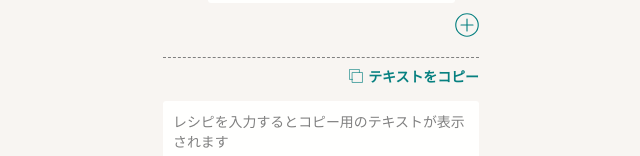
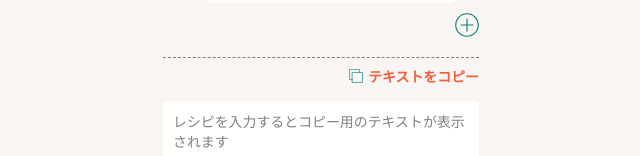
Before and after one commit to YukiAmakawa/RecipeFormatter, a Vue app: page / in a window 1280 px wide. Shown: the part 525-681 px from the top of the page, without its empty margins (319-959 px from the left). Built offline with nearby package versions, Linux system fonts and the light colour scheme.

Commit message:
fix: コピー文言の色変更

```diff
--- a/src/components/organisms/CopyText.vue
+++ b/src/components/organisms/CopyText.vue
@@ -169,8 +169,14 @@ export default Vue.extend({
     margin-left: auto;
     .copy-message {
       margin-left: 5px;
-      color: #078080;
+      color: #f45d3a;
       font-weight: bold;
+    }
+    svg {
+      path {
+        stroke: #f45d3a;
+        stroke-width: 8px;
+      }
     }
   }
   .tool-tip {
```
